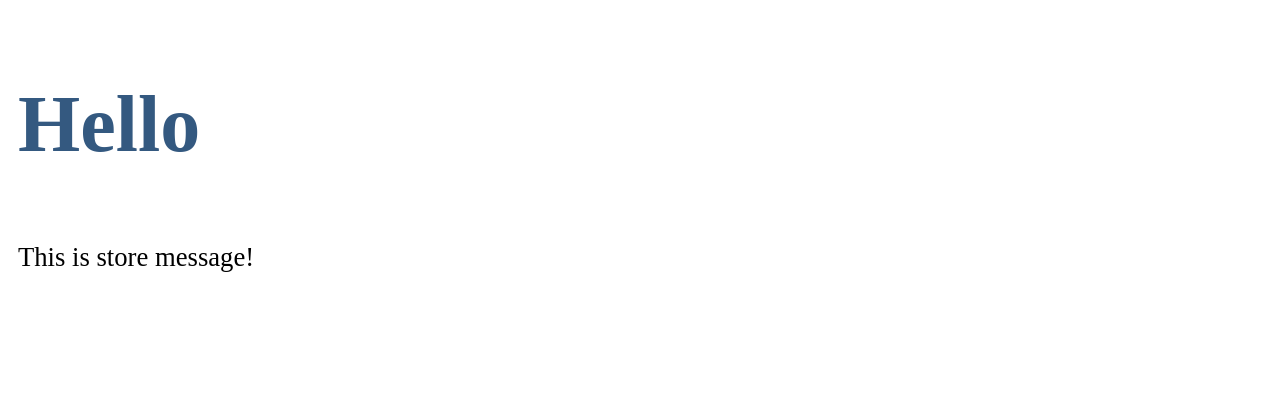
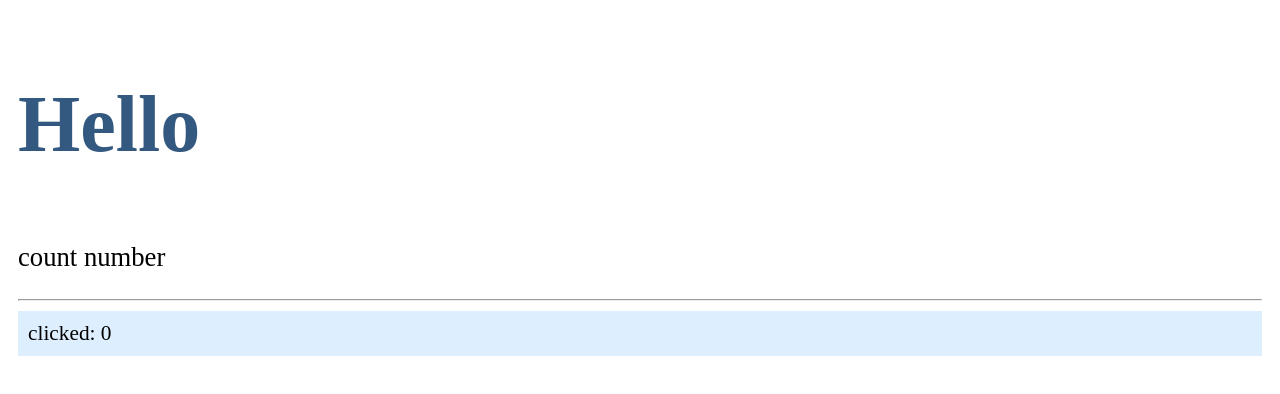
Before and after one commit to takacom/tree.js-test, a Nuxt app: page / in a window 1280 px wide. Shown: the top 394 px of the page. Built offline with nearby package versions, Linux system fonts and the light colour scheme.

Commit message:
stateにカウンター設置

```diff
--- a/pages/index.vue
+++ b/pages/index.vue
@@ -2,6 +2,8 @@
 <section class="container">
 <h1>{{title}}</h1>
 <p>{{$store.state.message}}</p>
+<hr>
+<div class="link" v-on:click="doAction"><a>clicked: {{ $store.state.counter }}</a></div>
 </section>
 </template>
 
@@ -10,8 +12,14 @@ export default {
   data: function() {
     return {
       title:'Hello',
+      message: 'This is message.',
     };
   },
+  methods: {
+    doAction: function() {
+      this.$store.state.counter++;
+    }
+  }
 };
 </script>
 
@@ -35,4 +43,11 @@ pre {
 hr {
   margin: 10px 0px;
 }
+a {
+  font-size: 16pt;
+}
+.link {
+  background-color: #def;
+  padding: 10px;
+}
 </style>
--- a/store/index.js
+++ b/store/index.js
@@ -4,7 +4,8 @@ const createStore = () => {
     return new Vuex.Store({
         state: function() {
             return {
-                message: 'This is store message!',
+                message: 'count number',
+                counter: 0,
             };
         },
     })
```
